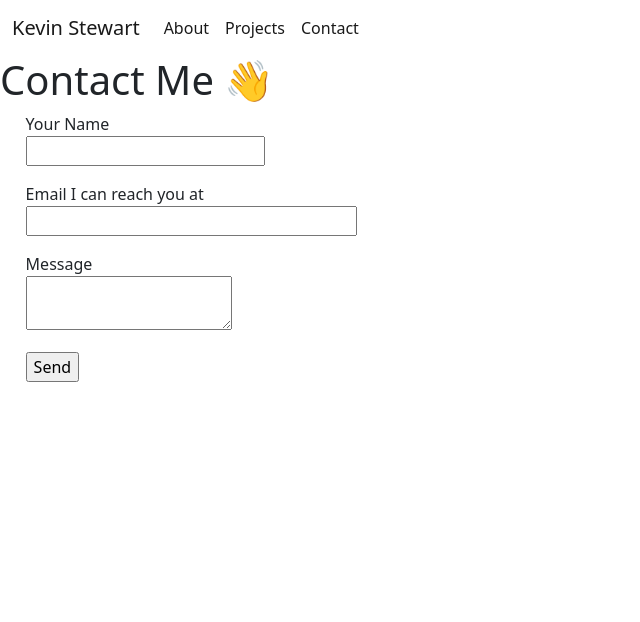
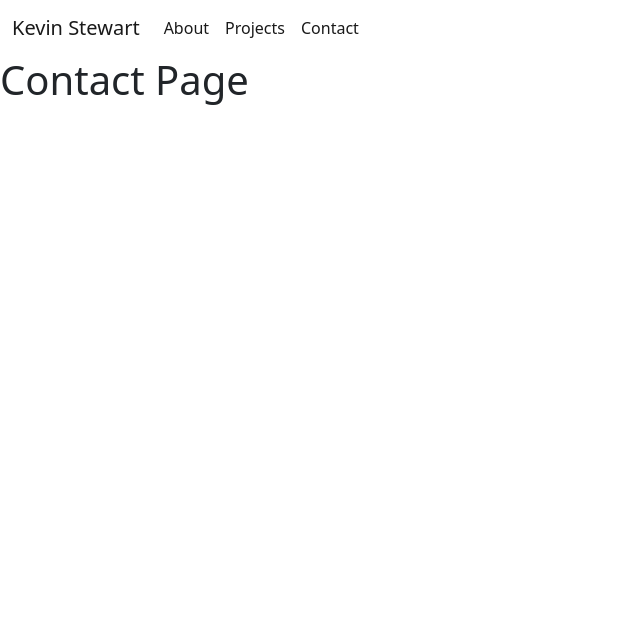
Before and after one commit to kevin-stew/kevin-stewart, a Flask app: page /contact in a window 1280 px wide. Shown: the top 622 px of the page, without its empty margins (0-640 px from the left). Run offline with Flask 2, Linux system fonts and the light colour scheme; some libraries are stand-ins or nearby versions.

Commit message:
revert back to 6/28/22 template

```diff
--- a/app/__init__.py
+++ b/app/__init__.py
@@ -1,5 +1,4 @@
 from flask import Flask
-
 from .site.routes import site
 from config import Config
 
--- a/app/forms.py
+++ b/app/forms.py
@@ -1,9 +1,9 @@
 from flask_wtf import FlaskForm
-from wtforms import StringField, TextAreaField, SubmitField, validators, ValidationError
-from wtforms.validators import DataRequired, Email
+from wtforms import StringField, TextAreaField, SubmitField
+from wtforms.validators import DataRequired
 
 class ContactForm(FlaskForm):
     name = StringField(label="Your Name", validators=[DataRequired()])
-    email = StringField(label="Email I can reach you at", validators=[DataRequired(), validators.Email()])
+    email = StringField(label="Email I can reach you at", validators=[DataRequired()])
     message = TextAreaField(label="Message", validators = [DataRequired()])
     submit = SubmitField(label="Send")
--- a/app/site/routes.py
+++ b/app/site/routes.py
@@ -1,11 +1,4 @@
-from flask import Flask, Blueprint, render_template, request, flash, redirect, url_for
-
-from config import Config
-from app.forms import ContactForm
-
-import smtplib
-from email.message import EmailMessage
-
+from flask import Blueprint, render_template
 
 site = Blueprint('site', __name__, template_folder='site_templates')
 
@@ -21,24 +14,6 @@ def about():
 def projects():
     return render_template('projects.html')
 
-@site.route('/contact', methods=['GET', 'POST'])
+@site.route('/contact')
 def contact():
-    form = ContactForm()
-
-    if request.method == 'POST':
-        # msg = EmailMessage()
-        # msg.set_content(form.message.data)
-        # msg['Subject'] = f"{form.name.data} | {form.email.data}"
-        # msg['To'] = Config.MAIL_SENDTO
-        # # msg['From'] = form.email.data
-
-        # server = smtplib.SMTP(Config.MAIL_SERVER, Config.MAIL_PORT)
-        # server.starttls()  #function that 'starts' the server
-        # server.login(Config.MAIL_USERNAME, Config.MAIL_PASSWORD)
-        # server.sendmail(Config.MAIL_USERNAME, Config.MAIL_SENDTO, msg.as_string())
-        # server.quit()
-
-        flash(f"Thanks for your message! I will get back to you as soon as I can :)")
-        return render_template("index.html")
-
-    return render_template("contact.html",form=form)
+    return render_template('contact.html')
--- a/app/site/site_templates/contact.html
+++ b/app/site/site_templates/contact.html
@@ -2,37 +2,7 @@
 
 {% block content %}
 
-<!-- <div class="container"> -->
-
-    <h1>Contact Me 👋</h1>
-
-    <form action="{{ url_for('site.contact') }}" method="POST" >
-
-        <!-- #protect against CSRF exploits -->
-        {{ form.hidden_tag() }}
-
-
-        <p>
-            {{ form.name.label }}
-            <br>
-            {{ form.name }}
-        </p>
-
-        <p>
-            {{ form.email.label }}
-            <br>
-            {{ form.email(size=30) }}
-        </p>
-
-
-        <p>
-            {{ form.message.label }}
-            <br>
-            {{ form.message }}
-        </p>
-
-        {{ form.submit }}
-    </form>
-<!-- </div> -->
+<h1>Contact Page</h1>
+<!-- page content goes here -->
 
 {% endblock content %}
--- a/app/static/css/main.css
+++ b/app/static/css/main.css
@@ -7,7 +7,3 @@ footer{
     width: 100%;
     height: 100px;
 }
-
-form{
-    margin-left: 2%;
-}
```
Also changed, not shown: app/site/site_templates/index.html (+0 -12 lines), config.py (+1 -12 lines), requirements.txt (line endings or trailing spaces).
